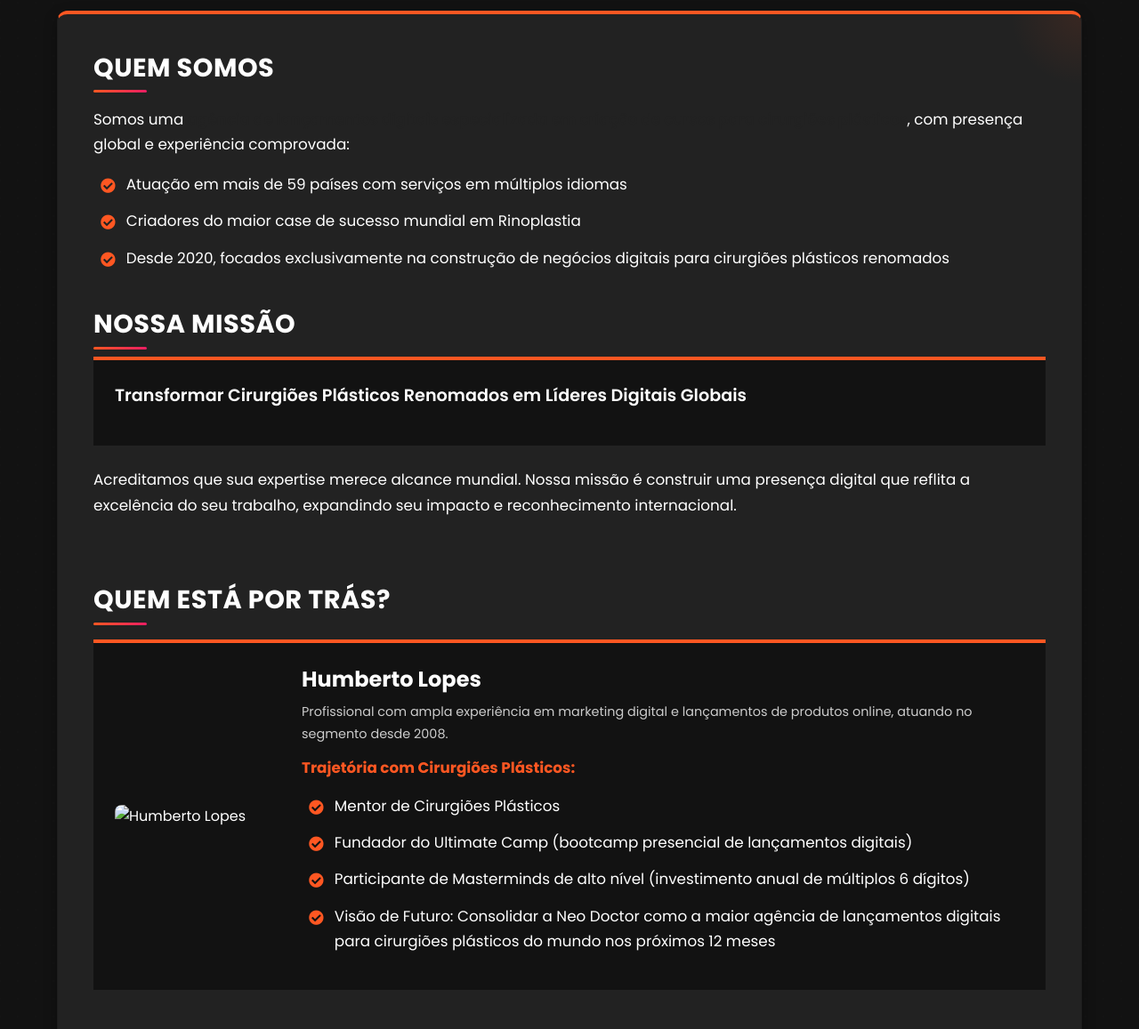
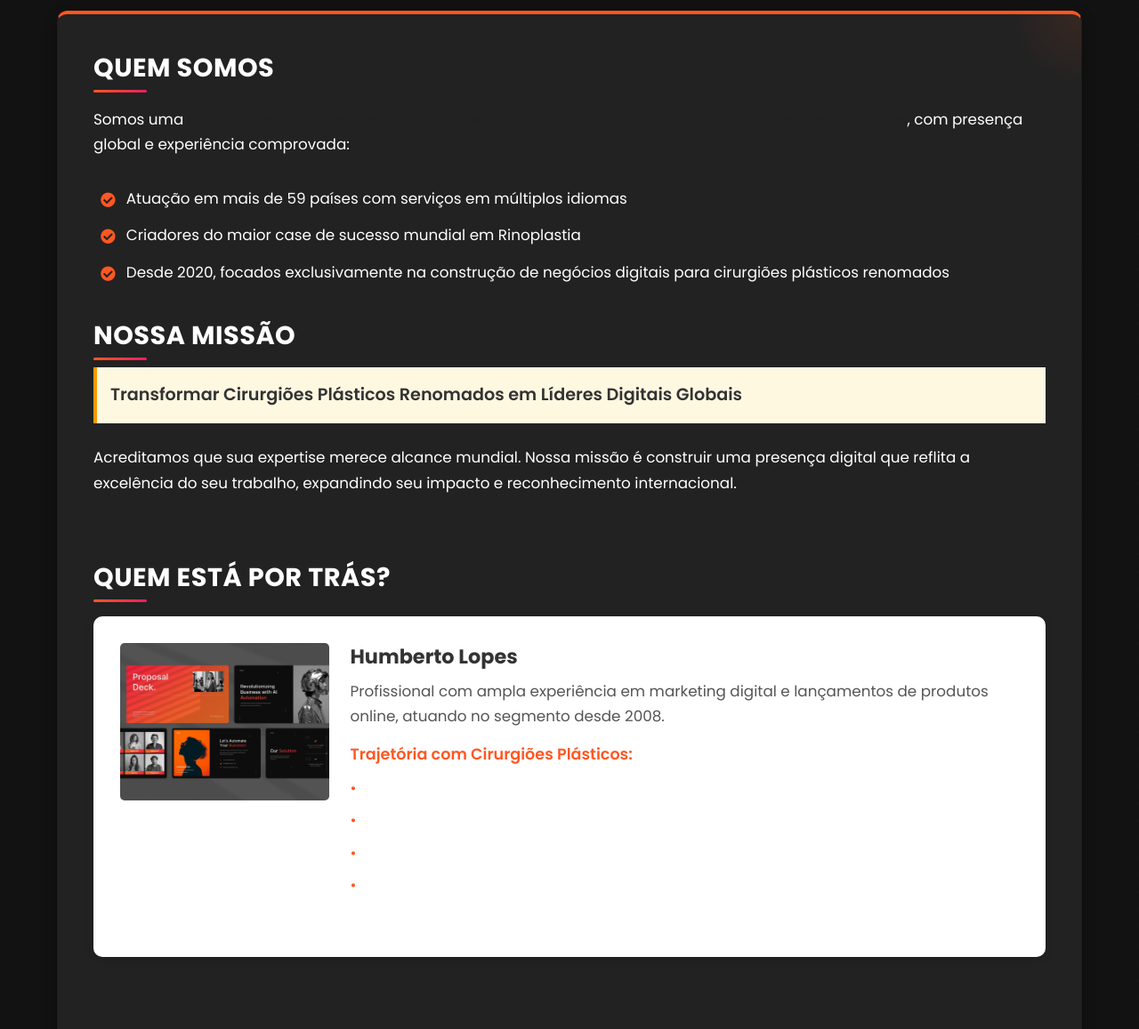
Before and after one commit to NeoDoctor2025/proposta-premium-pedro, a Flask app: page / in a window 1280 px wide. Shown: the part 437-1594 px from the top of the page at 89% size. Run offline with Flask 3, Linux system fonts and the light colour scheme; some libraries are stand-ins or nearby versions.

Commit message:
Improve the "About Us" section with enhanced styling and image loading
Refactors the "Quem Somos" section in index.html, adds humberto-lopes.jpg to static assets, and updates styling for improved UI.

Replit-Commit-Author: Agent
Replit-Commit-Session-Id: 443d440e-5a6a-4eb4-8e4b-645fa74ef644
Replit-Commit-Screenshot-Url: https://storage.googleapis.com/screenshot-production-us-central1/f041be2e-3c37-4628-a5b1-31b59405a4ed/8abdfcb1-47f7-4ec4-a361-6e677e79d434.jpg

```diff
--- a/templates/index.html
+++ b/templates/index.html
@@ -72,20 +72,18 @@
             <div id="about" class="tab-pane active">
                 <div class="card">
                     <h2 class="section-title">QUEM SOMOS</h2>
-                    <div class="mb-4">
                     <p class="mb-3">
                         Somos uma <strong>agência de lançamentos digitais especializada em criação de cursos para cirurgiões plásticos</strong>, com presença global e experiência comprovada:
                     </p>
-                        <ul class="list">
+                    <ul class="list mb-4">
                         <li>Atuação em mais de 59 países com serviços em múltiplos idiomas</li>
                         <li>Criadores do maior case de sucesso mundial em Rinoplastia</li>
                         <li>Desde 2020, focados exclusivamente na construção de negócios digitais para cirurgiões plásticos renomados</li>
                     </ul>
-                    </div>
 
                     <h3 class="section-title mb-3">NOSSA MISSÃO</h3>
-                    <div class="card-dark p-4 mb-4">
-                        <p style="font-size: 1.2rem; font-weight: 600; color: var(--white);">Transformar Cirurgiões Plásticos Renomados em Líderes Digitais Globais</p>
+                    <div style="background-color: #fff8e1; border-left: 4px solid #ff9800; padding: 15px; margin-bottom: 1.5rem;">
+                        <p style="font-size: 1.2rem; font-weight: 600; color: #333; margin-bottom: 0;">Transformar Cirurgiões Plásticos Renomados em Líderes Digitais Globais</p>
                     </div>
                     <p class="mb-4">
                         Acreditamos que sua expertise merece alcance mundial. Nossa missão é construir uma presença digital que reflita a excelência do seu trabalho, expandindo seu impacto e reconhecimento internacional.
@@ -93,20 +91,35 @@
 
                     <h3 class="section-title mt-5 mb-4">QUEM ESTÁ POR TRÁS?</h3>
 
-                    <div class="card-dark p-4 mb-4">
-                        <div class="d-flex align-items-center">
-                            <div style="flex: 0 0 180px; margin-right: 30px;">
-                                <img src="https://via.placeholder.com/180x230/ff5722/ffffff?text=Humberto+Lopes" alt="Humberto Lopes" style="width: 100%; height: auto; object-fit: cover; border-radius: 8px;">
+                    <div style="background-color: #fff; border-radius: 10px; padding: 30px; position: relative; box-shadow: 0 2px 10px rgba(0,0,0,0.1); margin-bottom: 2rem;">
+                        <div class="row">
+                            <div class="col-md-3 mb-3">
+                                <img src="{{ url_for('static', filename='assets/humberto-lopes.jpg') }}"
+                                     onerror="this.onerror=null; this.src='https://via.placeholder.com/180x230/ff5722/ffffff?text=Humberto+Lopes';"
+                                     alt="Humberto Lopes" style="width: 100%; border-radius: 5px; max-height: 220px; object-fit: cover;">
                             </div>
-                            <div>
-                                <h4 class="mb-2" style="color: var(--white);">Humberto Lopes</h4>
-                                <p class="mb-2" style="color: #ccc; font-size: 0.9rem;">Profissional com ampla experiência em marketing digital e lançamentos de produtos online, atuando no segmento desde 2008.</p>
-                                <h5 style="color: var(--primary); font-size: 1.05rem; margin-top: 15px;">Trajetória com Cirurgiões Plásticos:</h5>
-                                <ul class="list" style="color: var(--white);">
-                                    <li>Mentor de Cirurgiões Plásticos</li>
-                                    <li>Fundador do Ultimate Camp (bootcamp presencial de lançamentos digitais)</li>
-                                    <li>Participante de Masterminds de alto nível (investimento anual de múltiplos 6 dígitos)</li>
-                                    <li>Visão de Futuro: Consolidar a Neo Doctor como a maior agência de lançamentos digitais para cirurgiões plásticos do mundo nos próximos 12 meses</li>
+                            <div class="col-md-9">
+                                <h4 style="font-size: 1.4rem; font-weight: 700; color: #333; margin-bottom: 0.5rem;">Humberto Lopes</h4>
+                                <p style="color: #555; margin-bottom: 1rem;">Profissional com ampla experiência em marketing digital e lançamentos de produtos online, atuando no segmento desde 2008.</p>
+
+                                <h5 style="color: #ff5722; font-size: 1.1rem; font-weight: 600; margin-top: 1rem; margin-bottom: 0.7rem;">Trajetória com Cirurgiões Plásticos:</h5>
+                                <ul style="list-style: none; padding-left: 0; margin-bottom: 0;">
+                                    <li style="position: relative; padding-left: 1.5rem; margin-bottom: 0.5rem;">
+                                        <span style="position: absolute; left: 0; color: #ff5722;">•</span>
+                                        Mentor de Cirurgiões Plásticos
+                                    </li>
+                                    <li style="position: relative; padding-left: 1.5rem; margin-bottom: 0.5rem;">
+                                        <span style="position: absolute; left: 0; color: #ff5722;">•</span>
+                                        Fundador do Ultimate Camp (bootcamp presencial de lançamentos digitais)
+                                    </li>
+                                    <li style="position: relative; padding-left: 1.5rem; margin-bottom: 0.5rem;">
+                                        <span style="position: absolute; left: 0; color: #ff5722;">•</span>
+                                        Participante de Masterminds de alto nível (investimento anual de múltiplos 6 dígitos)
+                                    </li>
+                                    <li style="position: relative; padding-left: 1.5rem; margin-bottom: 0.5rem;">
+                                        <span style="position: absolute; left: 0; color: #ff5722;">•</span>
+                                        Visão de Futuro: Consolidar a Neo Doctor como a maior agência de lançamentos digitais para cirurgiões plásticos do mundo nos próximos 12 meses
+                                    </li>
                                 </ul>
                             </div>
                         </div>
```
Also changed, not shown: attached_assets/image_1746684153231.png (added), static/assets/humberto-lopes.jpg (added). Lines whose indentation alone changed are shown as unchanged.
